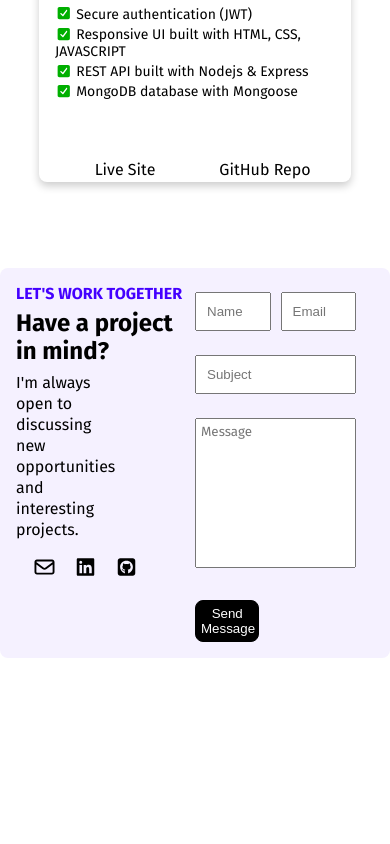
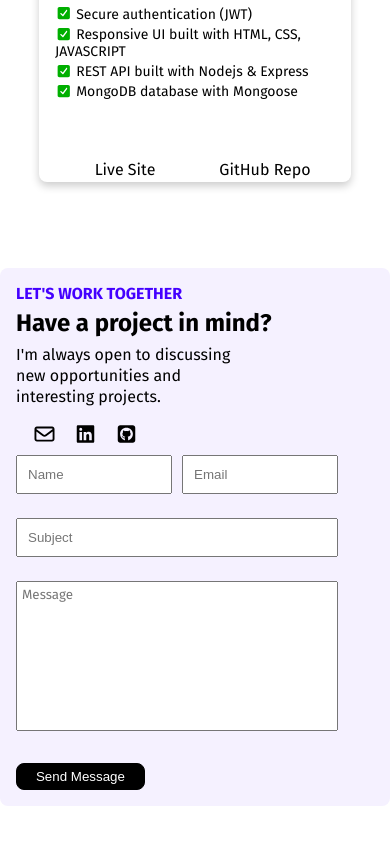
Before and after one commit to AllenCodess/portfolio-website, a React (Vite) app: page / in a window 390 px wide. Shown: the part 3083-3927 px from the top of the page. Before the commit the page ends 3805 px from the top, so only its background shows below. Built offline with nearby package versions, Linux system fonts and the light colour scheme.

Commit message:
corrected teh contact form mobile reponse

```diff
--- a/src/index.css
+++ b/src/index.css
@@ -397,4 +397,8 @@ textarea {
   .contact-btn {
     width: 40%;
   }
+
+  .contact-container {
+    flex-direction: column;
+  }
 }
```
